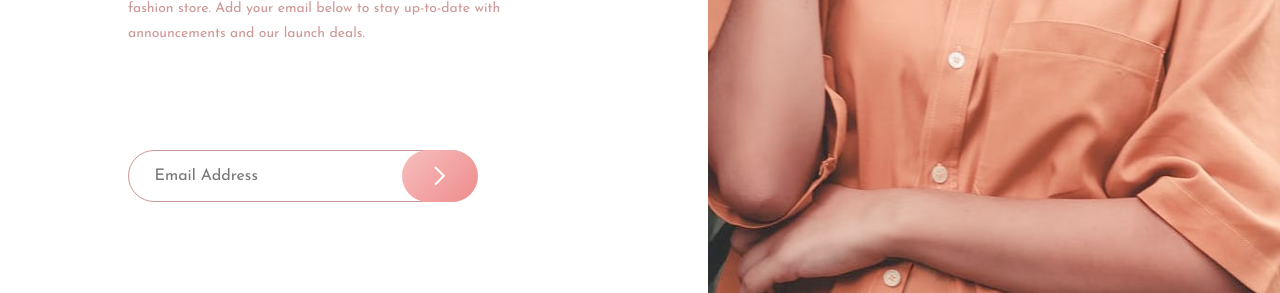
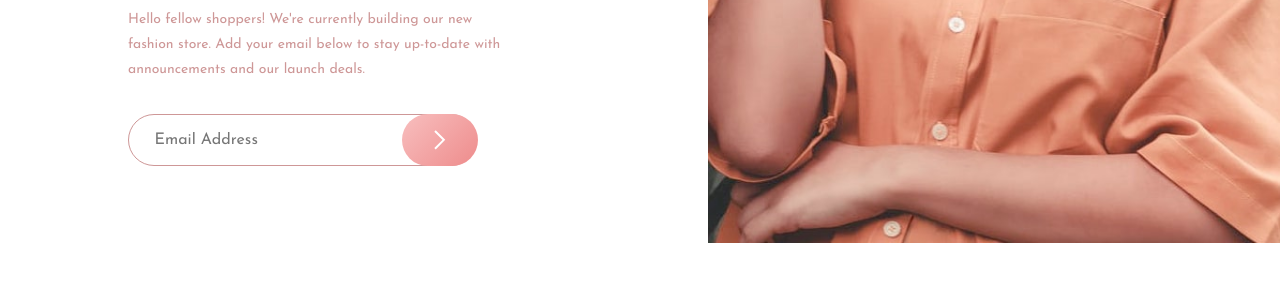
Before and after one commit to bccpadge/base-apparel-coming-soon-page, a plain HTML site: page index.html in a window 1280 px wide. Shown: the part 507-800 px from the top of the page. Drawn offline with Linux system fonts and the light colour scheme.

Commit message:
Update index.html and style.css

```diff
--- a/assets/css/style.css
+++ b/assets/css/style.css
@@ -156,8 +156,6 @@ button {
 
 /* ! apparel text group styles */
 .apparel__text-group {
-  width: 100%;
-  height: auto;
   padding: var(--spacing-200) var(--spacing-100);
   text-align: center;
 }
@@ -246,8 +244,6 @@ button {
 /* !image group styles */
 .showcase img {
   width: 100%;
-  max-height: 30rem;
-  object-fit: fill;
   height: auto;
 }
 
@@ -283,6 +279,20 @@ button {
 }
 
 /* !media query */
+@media (min-width: 60em) {
+  .container > * {
+    flex-basis: 95%;
+  }
+
+  .apparel__title {
+    letter-spacing: 0.9375rem;
+  }
+
+  .attribution {
+    display: none;
+  }
+}
+
 @media (min-width: 75em) {
   .header {
     position: absolute;
@@ -291,10 +301,9 @@ button {
 
   .container {
     flex-direction: row;
-  }
-
-  .container > * {
-    flex-basis: 95%;
+    height: 100vh;
+    align-items: center;
+    overflow: hidden;
   }
 
   .apparel__text-group {
@@ -302,25 +311,15 @@ button {
     padding: 20vh 10% 1.25rem 10%;
   }
 
-  .apparel__title {
-    letter-spacing: 0.9375rem;
-  }
-
   .apparel__description {
     margin-inline: 0;
-  }
-
-  .showcase picture,
-  .showcase img {
-    max-height: none;
-    height: 100vh;
   }
 
   .email__form {
     max-width: 35ch;
   }
 
-  .attribution {
-    display: none;
+  .showcase {
+    align-self: flex-start;
   }
 }
--- a/index.html
+++ b/index.html
@@ -47,8 +47,8 @@
       </form>
     </div>
     <picture class="showcase">
-      <source media="(min-width: 75em)" srcset="./assets/images/hero-desktop.jpg">
-      <img src="./assets/images/hero-mobile.jpg" width="375" height="275"
+      <source media="(min-width: 60em)" srcset="./assets/images/hero-desktop.jpg">
+      <img src="./assets/images/hero-mobile.jpg" width="375" height="250"
         alt="woman standing in front of a green tree and a red wall">
     </picture>
   </main>
```
